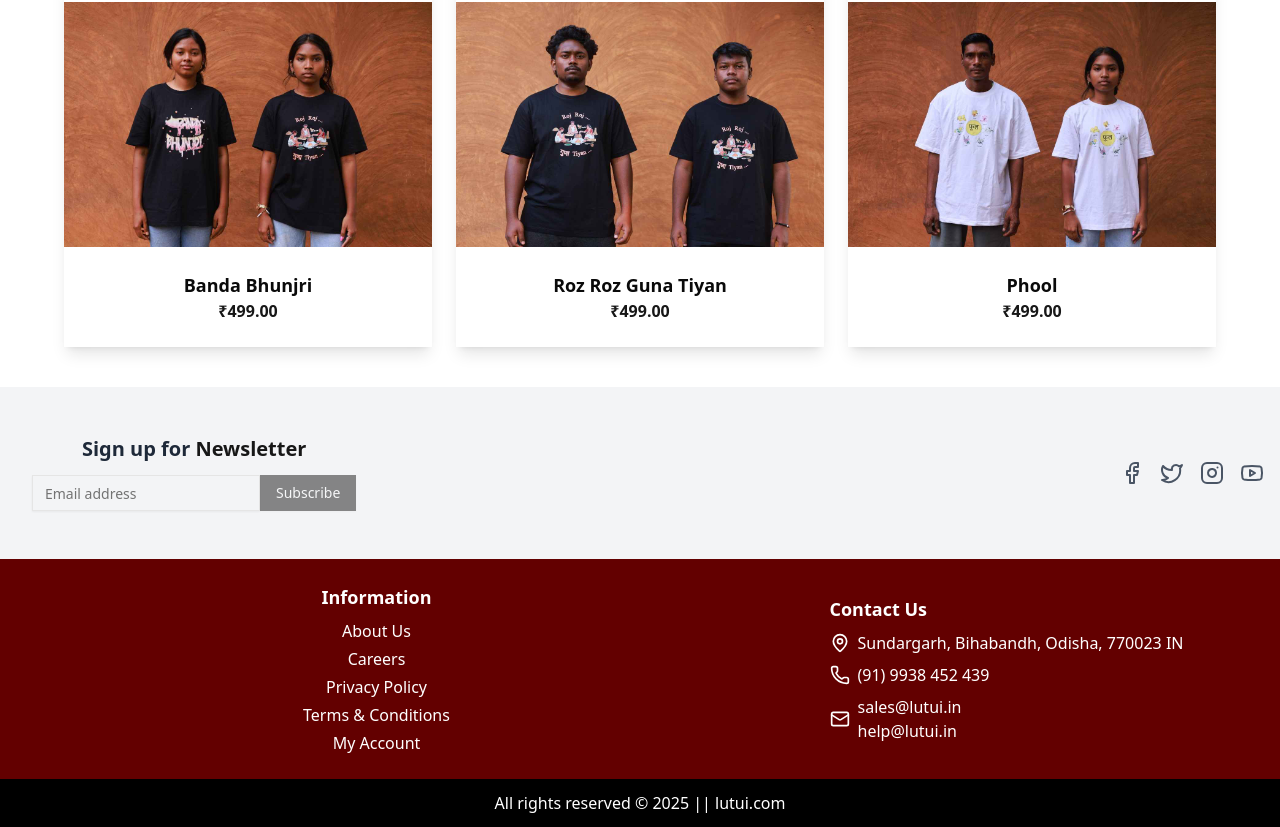
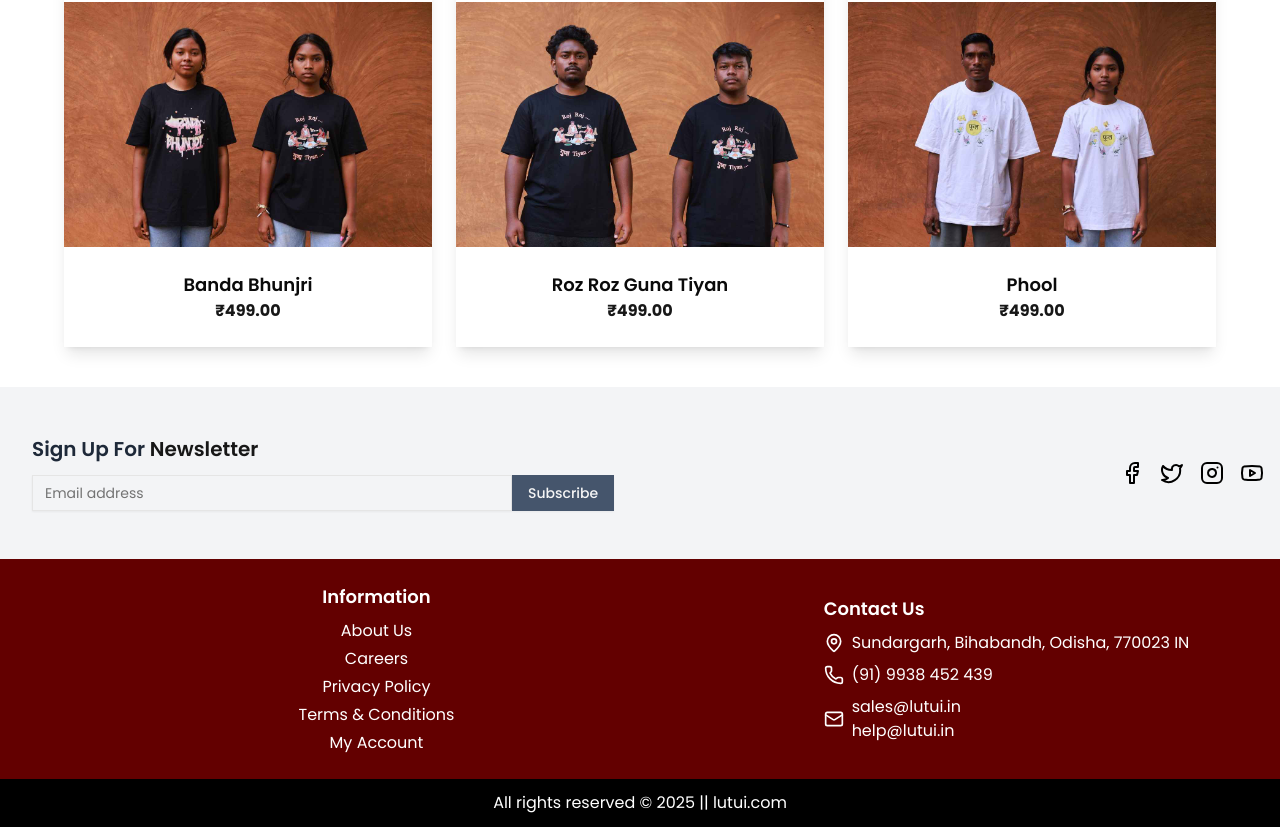
Before and after one commit to rohitbilung/lutui, a React (Vite) app in the folder frontend/: page / in a window 1280 px wide. Shown: the part 1494-2321 px from the top of the page. Built offline with nearby package versions, Linux system fonts and the light colour scheme.

Commit message:
added styling to newsletter section

```diff
--- a/frontend/index.html
+++ b/frontend/index.html
@@ -128,7 +128,7 @@
       }
     </style>
   </head>
-  <body>
+  <body class="poppins-regular">
     <div id="root"></div>
     <script type="module" src="/src/main.jsx"></script>
   </body>
--- a/frontend/src/components/shared/common/NewsletterSection.jsx
+++ b/frontend/src/components/shared/common/NewsletterSection.jsx
@@ -5,26 +5,26 @@ import { Label } from "@/components/ui/label";
 const NewsletterSection = () => {
   return (
     <div className="py-6 bg-gray-100 dark:bg-gray-900">
-      <div className="container mx-auto px-4 text-center">
-        <h2 className="text-xl font-semibold mb-3 text-gray-800 dark:text-gray-200">
+      <div className="container mx-auto px-4">
+        <h2 className="text-xl font-semibold mb-3 text-gray-800 dark:text-gray-200 capitalize">
           Sign up for <span className="text-primary">Newsletter</span>
         </h2>
         <form className="flex items-center max-w-md mx-auto">
-          <div className="w-full">
-            <Label htmlFor="email" className="sr-only">
-              Email address
-            </Label>
+          <Label htmlFor="email" className="sr-only">
+            Email address
+          </Label>
+          <div className="flex flex-row">
             <Input
               id="email"
               type="email"
               placeholder="Email address"
-              className="w-full"
+              className="w-full md:w-[480px]"
               required
             />
+            <Button className="w-auto capitalize" variant="gray">
+              Subscribe
+            </Button>
           </div>
-          <Button className="w-auto" disabled>
-            Subscribe
-          </Button>
         </form>
       </div>
     </div>
--- a/frontend/src/components/shared/common/SocialIcons.jsx
+++ b/frontend/src/components/shared/common/SocialIcons.jsx
@@ -2,17 +2,17 @@ import { Facebook, Twitter, Instagram, Youtube } from "lucide-react";
 
 const SocialIcons = () => {
   return (
-    <div className="flex space-x-4">
-      <a href="#" className="text-gray-600 hover:text-blue-600">
+    <div className="flex space-x-4 text-black">
+      <a href="#">
         <Facebook size={24} />
       </a>
-      <a href="#" className="text-gray-600 hover:text-blue-600">
+      <a href="#">
         <Twitter size={24} />
       </a>
-      <a href="#" className="text-gray-600 hover:text-blue-600">
+      <a href="#">
         <Instagram size={24} />
       </a>
-      <a href="#" className="text-gray-600 hover:text-blue-600">
+      <a href="#">
         <Youtube size={24} />
       </a>
     </div>
--- a/frontend/src/components/ui/button.jsx
+++ b/frontend/src/components/ui/button.jsx
@@ -17,6 +17,8 @@ const buttonVariants = cva(
           "border bg-background shadow-xs hover:bg-accent hover:text-accent-foreground dark:bg-input/30 dark:border-input dark:hover:bg-input/50",
         secondary:
           "bg-secondary text-secondary-foreground shadow-xs hover:bg-primary/80 hover:text-white",
+        gray:
+          "bg-slate-600 text-secondary shadow-xs hover:bg-slate-500",
         ghost:
           "hover:bg-accent hover:text-accent-foreground dark:hover:bg-accent/50",
         link: "text-primary underline-offset-4 hover:underline",
```
